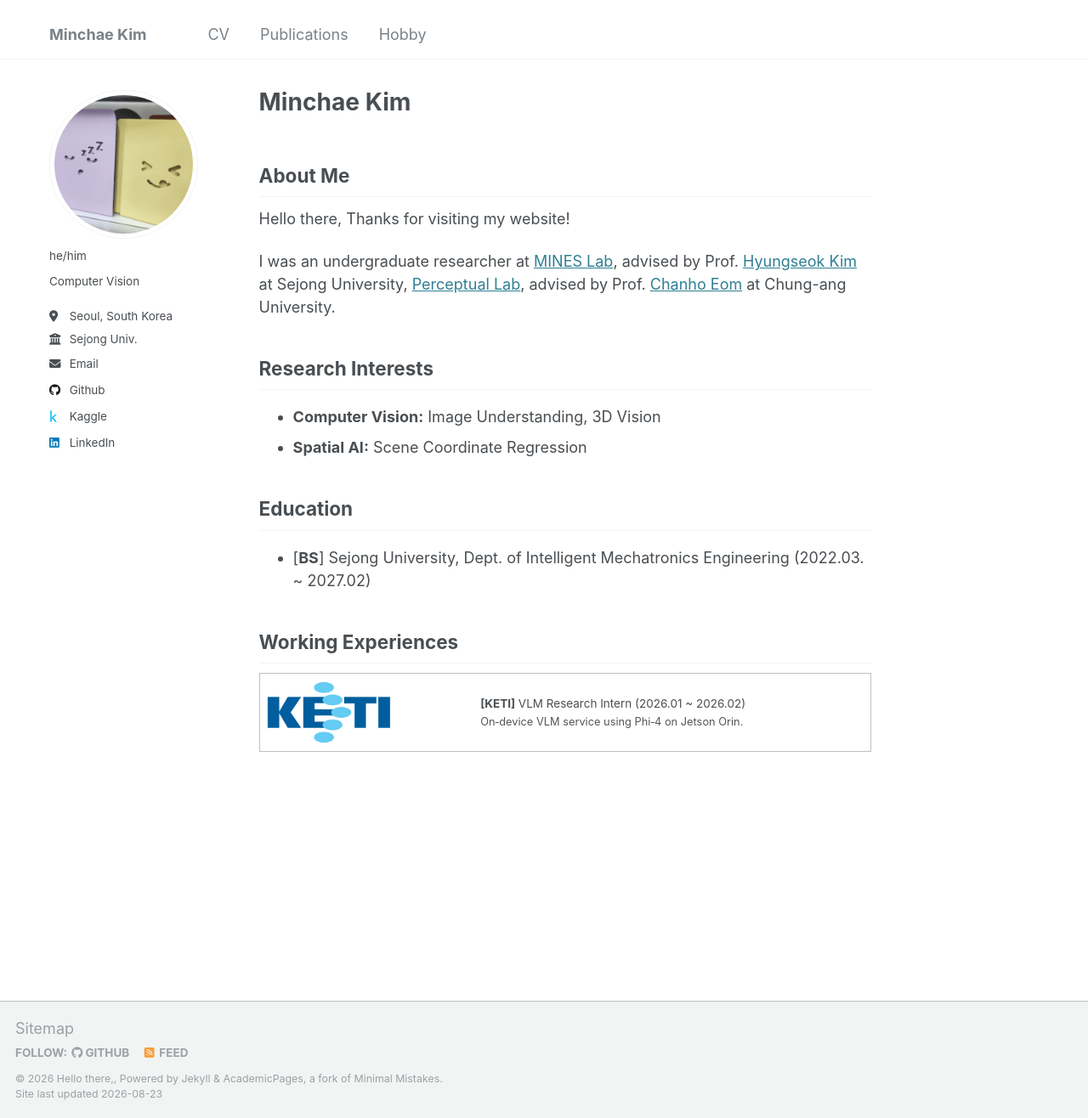
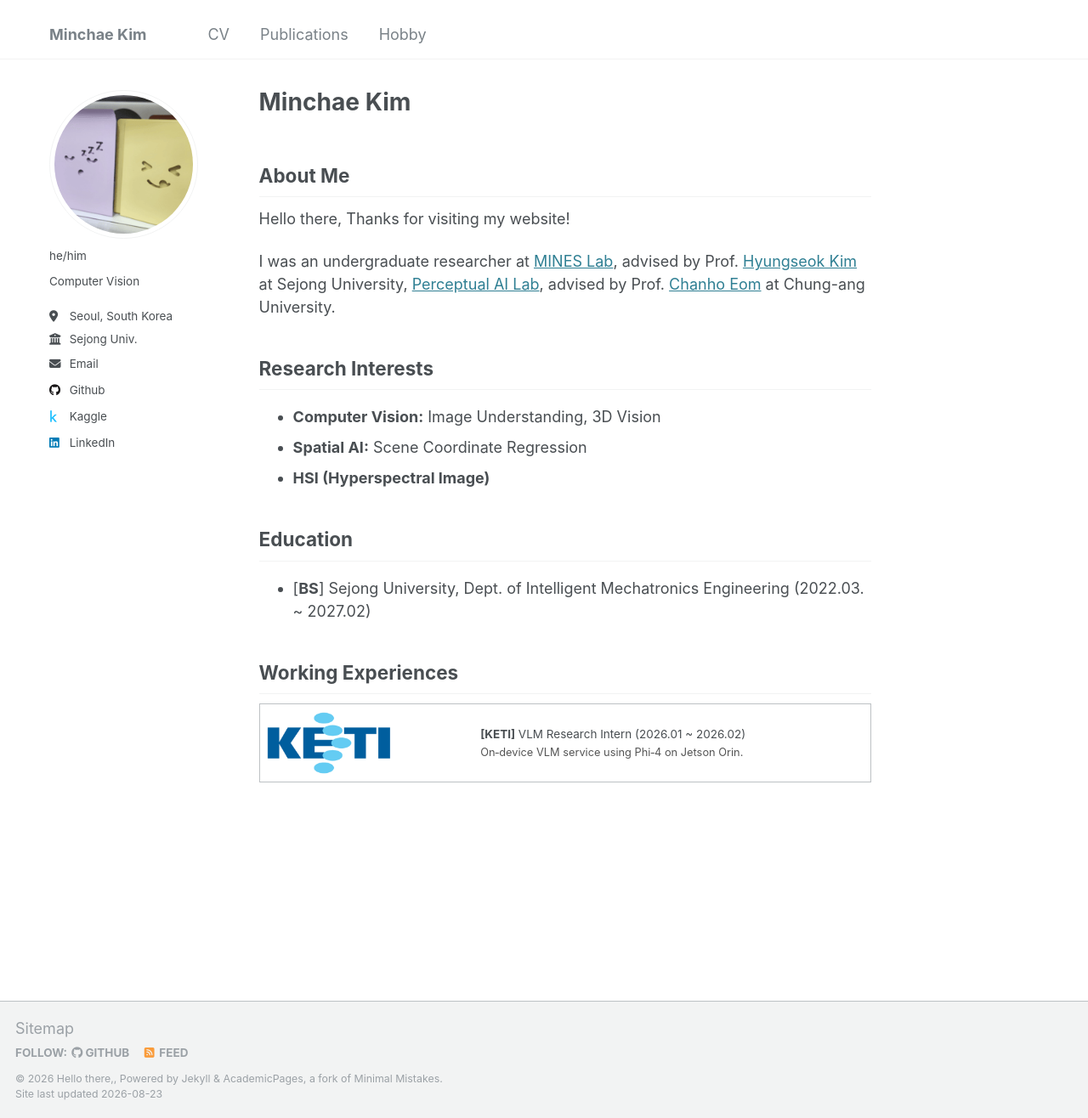
Before and after one commit to lDMDiamondl/lDMDiamondl.github.io, a Jekyll site: the page built from _pages/about.md, in a window 1280 px wide and 1316 px high. Shown: the whole window at 85% size. Built offline with Jekyll 4.4.1, drawn with Linux system fonts in a browser that asks for light colours.

```diff
--- a/_pages/about.md
+++ b/_pages/about.md
@@ -10,12 +10,13 @@ redirect_from:
 ## About Me
 Hello there, Thanks for visiting my website!
 
-I was an undergraduate researcher at [MINES Lab](https://prof.sejong.ac.kr/hyungkim/html/lab.do), advised by Prof. [Hyungseok Kim](https://prof.sejong.ac.kr/hyungkim/index.do) at Sejong University, [Perceptual Lab](https://pailab.cau.ac.kr/), advised by Prof. [Chanho Eom](https://scholar.google.com/citations?user=3feNfdUAAAAJ) at Chung-ang University.
+I was an undergraduate researcher at [MINES Lab](https://prof.sejong.ac.kr/hyungkim/html/lab.do), advised by Prof. [Hyungseok Kim](https://prof.sejong.ac.kr/hyungkim/index.do) at Sejong University, [Perceptual AI Lab](https://pailab.cau.ac.kr/), advised by Prof. [Chanho Eom](https://scholar.google.com/citations?user=3feNfdUAAAAJ) at Chung-ang University.
 
 ## Research Interests
 
 - **Computer Vision:** Image Understanding, 3D Vision
 - **Spatial AI:** Scene Coordinate Regression
+- **HSI (Hyperspectral Image)**
 
 ## Education
 
```
